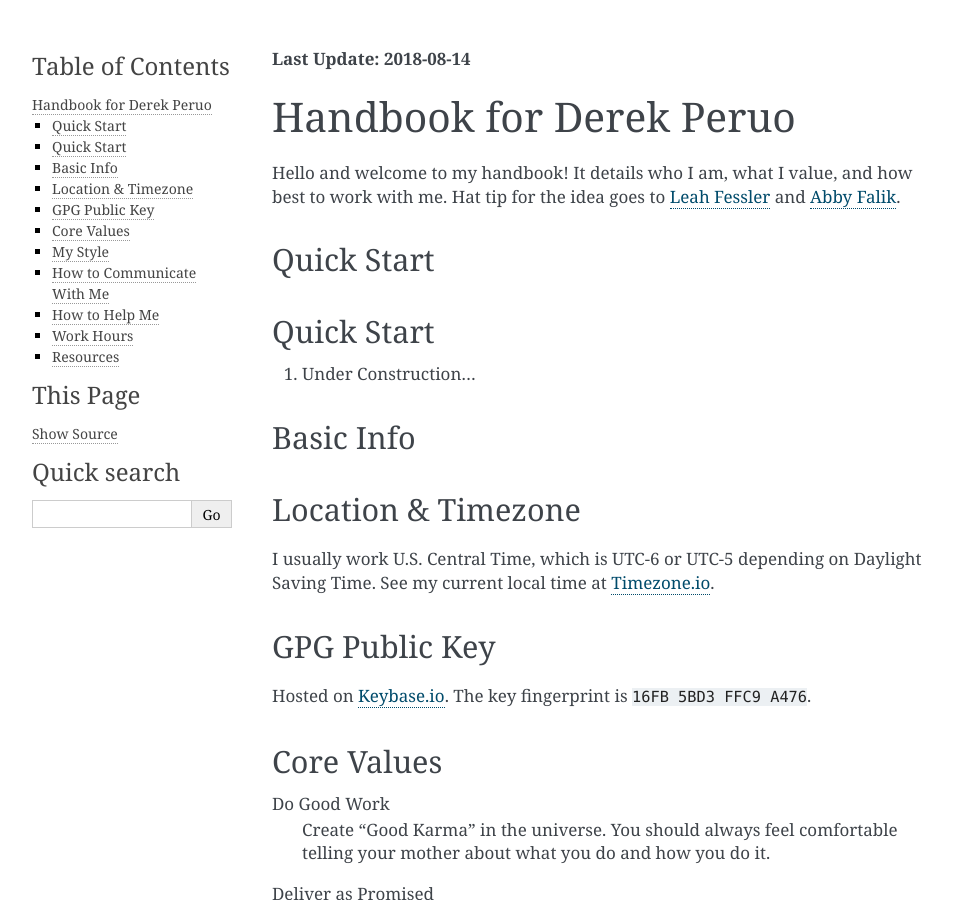
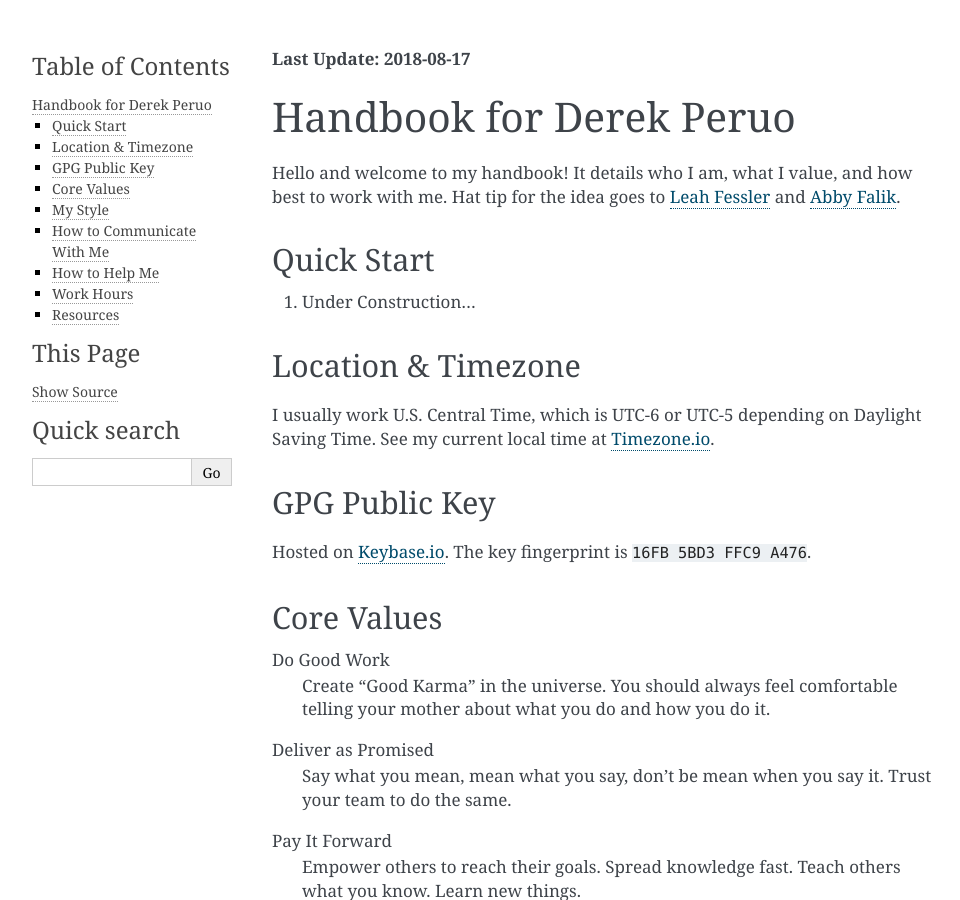
Before and after one commit to dperuo/about-me, a Sphinx documentation site: the page built from docs/index.rst, in a window 1280 px wide and 900 px high. Shown: the whole window, without its empty margins (148-1108 px from the left). Built offline with Sphinx 7.4.7, drawn with Linux system fonts in a browser that asks for light colours; part of the change alters nothing that is shown.

```diff
--- a/docs/index.rst
+++ b/docs/index.rst
@@ -1,39 +1,16 @@
 .. _Abby Falik: https://www.linkedin.com/pulse/leaders-need-user-manuals-what-i-learned-writing-mine-abby-falik
 .. _Leah Fessler: https://qz.com/1046131/writing-a-user-manual-at-work-makes-teams-less-anxious-and-more-productive/
 
-**Last Update: 2018-08-14**
+**Last Update: 2018-08-17**
 
 Handbook for Derek Peruo
 ========================
 Hello and welcome to my handbook! It details who I am, what I value, and how best to work with me. Hat tip for the idea goes to `Leah Fessler`_ and `Abby Falik`_.
 
-Quick Start
------------
 .. include:: quick-start.rst
 
-Basic Info
-----------
 .. include:: basic-info.rst
 
 .. include:: handbook.rst
 
-
-
-Resources
----------
-
-.. toctree::
-    :titlesonly:
-
-    Derek's Playbook <playbook>
-    Official Site <http://derekperuo.net>
-    Bitbucket <https://bitbucket.org/dperuo>
-    GitHub <https://github.com/dperuo>
-    GitLab <https://gitlab.com/dperuo>
-    Keybase <https://keybase.io/derekperuo>
-    LinkedIn <https://www.linkedin.com/in/derekperuo/>
-    npm <https://www.npmjs.com/~dperuo>
-    Time Zone Map <timezones>
-    TIme Zone Tools <http://bit.ly/dp-tzt>
-    Timezone.io <https://timezone.io/people/5ad9fb24692c6f23d94646eb>
-    Travis CI <https://travis-ci.org/dperuo>
+.. include:: resources.rst
--- /dev/null
+++ b/docs/resources.rst
@@ -0,0 +1,18 @@
+Resources
+---------
+
+.. toctree::
+    :titlesonly:
+
+    Derek's Playbook <playbook>
+    Official Site <http://derekperuo.net>
+    Bitbucket <https://bitbucket.org/dperuo>
+    GitHub <https://github.com/dperuo>
+    GitLab <https://gitlab.com/dperuo>
+    Keybase <https://keybase.io/derekperuo>
+    LinkedIn <https://www.linkedin.com/in/derekperuo/>
+    npm <https://www.npmjs.com/~dperuo>
+    Time Zone Map <timezones>
+    TIme Zone Tools <http://bit.ly/dp-tzt>
+    Timezone.io <https://timezone.io/people/5ad9fb24692c6f23d94646eb>
+    Travis CI <https://travis-ci.org/dperuo>
```
